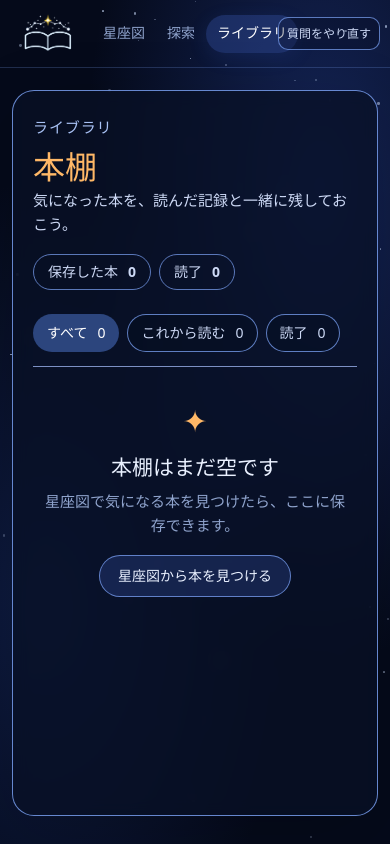
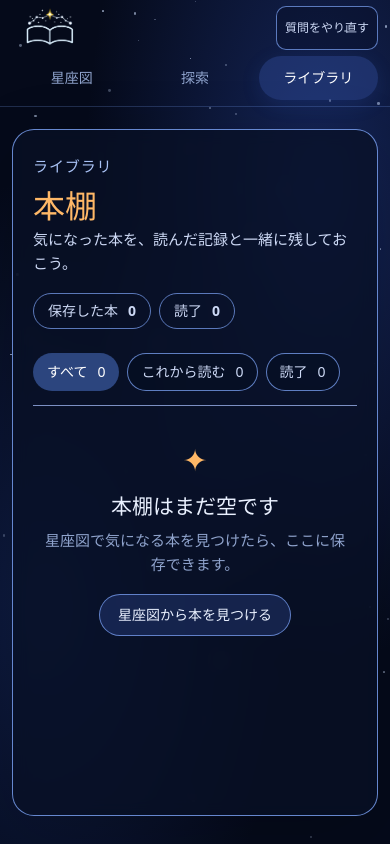
Before and after one commit to nitr0yukkuri/HACKSTAGE_GROST, a Next.js app in the folder frontend/: page /library in a window 390 px wide. Built offline with nearby package versions, Linux system fonts and the light colour scheme.

Commit message:
fix: スマホの上部ナビの重なりを解消

```diff
--- a/frontend/src/app/globals.css
+++ b/frontend/src/app/globals.css
@@ -157,12 +157,12 @@ h2{margin:22px 0 6px;font-size:clamp(19px,3.6vw,24px);line-height:1.6}
 .library-empty--compact{min-height:230px}
 @media(max-width:760px){
 .book-cover--library{width:54px}
-.site-nav{grid-template-columns:minmax(0,1fr) auto minmax(0,1fr);gap:4px;min-height:68px;padding:0 10px}
+.site-nav{grid-template-columns:minmax(max-content,1fr) auto minmax(max-content,1fr);gap:8px;min-height:68px;padding:0 12px}
 .site-nav__brand{gap:8px;letter-spacing:.2em;font-size:14px}
 .site-nav__brand > span:not(.hoshirube-logo){display:none}
 .site-nav__tabs{gap:0}
-.site-nav__tab{min-height:38px;padding:6px 10px;font-size:14px}
-.site-nav__reset{padding:6px 8px;border-radius:10px;font-size:12px}
+.site-nav__tab{min-height:44px;padding:6px 10px;font-size:14px}
+.site-nav__reset{display:inline-flex;align-items:center;min-height:44px;padding:6px 8px;border-radius:10px;font-size:12px}
 .genre-grid{margin-inline:-6px}
 .panel{left:8px;right:8px;top:auto;bottom:8px;width:auto;max-height:min(58vh,calc(100vh - 92px));max-height:min(58dvh,calc(100dvh - 92px));display:flex;flex-direction:column;overflow:hidden;padding:0;border-radius:18px;background:rgba(8,15,33,.94);backdrop-filter:blur(14px);-webkit-backdrop-filter:blur(14px);touch-action:pan-y}
 .panel-head{position:relative;flex:none;padding:10px 52px 0 16px;background:linear-gradient(180deg,rgba(8,15,33,.99),rgba(8,15,33,.94))}
@@ -202,6 +202,13 @@ h2{margin:22px 0 6px;font-size:clamp(19px,3.6vw,24px);line-height:1.6}
 .lgd__text strong{font-size:10px}
 .lgd__text small{font-size:10px;line-height:1.2;white-space:normal;overflow-wrap:anywhere}
 .opts.grid{grid-template-columns:1fr 1fr}.card{padding:22px 16px 18px}}
+@media(max-width:460px){
+.site-nav{grid-template-columns:auto minmax(0,1fr);gap:0 8px;padding-bottom:6px}
+.site-nav__brand{grid-area:1/1}
+.site-nav__reset{grid-area:1/2}
+.site-nav__tabs{grid-area:2/1/3/-1;display:grid;grid-template-columns:repeat(3,minmax(0,1fr));gap:4px}
+.site-nav__tab{padding-inline:4px}
+}
 @media(max-width:760px){
 .library-main{align-items:flex-start;padding:22px 12px 20px}
 .library-card{height:auto;min-height:calc(100% - 8px);padding:24px 20px 28px;border-radius:22px}
```
